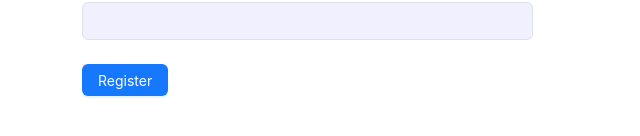
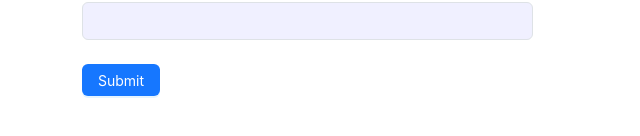
Before and after one commit to Tychgen/form-cybernet, a React (Create React App) app: page / in a window 1280 px wide. Shown: the part 440-576 px from the top of the page, without its empty margins (0-640 px from the left). Built offline with nearby package versions, Linux system fonts and the light colour scheme.

Commit message:
Update Submit.jsx

```diff
--- a/src/components/Submit.jsx
+++ b/src/components/Submit.jsx
@@ -64,7 +64,7 @@ function Submit() {
               <NumberField type="tel" name="phoneNumber" inputMode="numeric" />
             </div>
             <Button type="primary" className="mt-3" htmlType="submit" disabled={isSubmitting}>
-             Register
+             Submit
             </Button>
           </Form>
         )}
```
